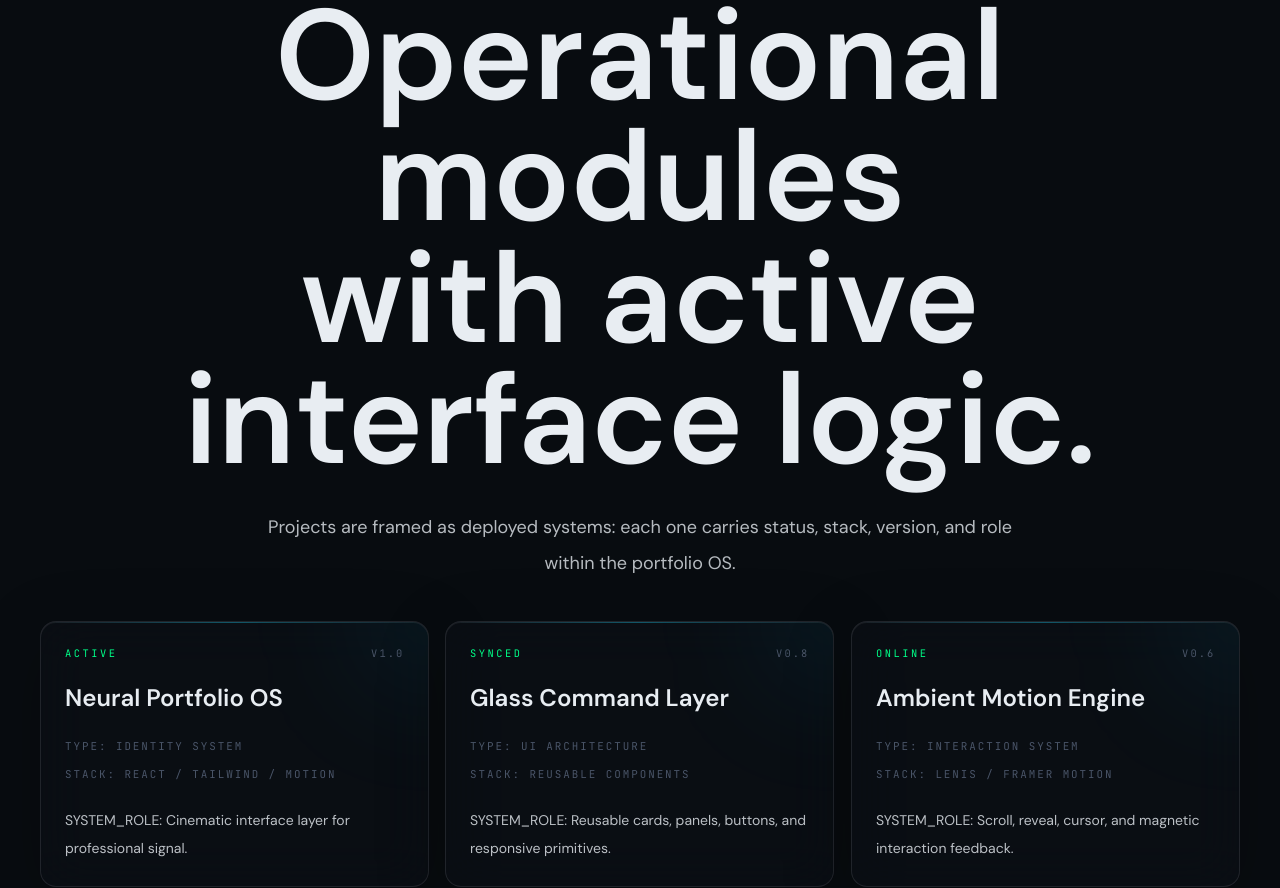
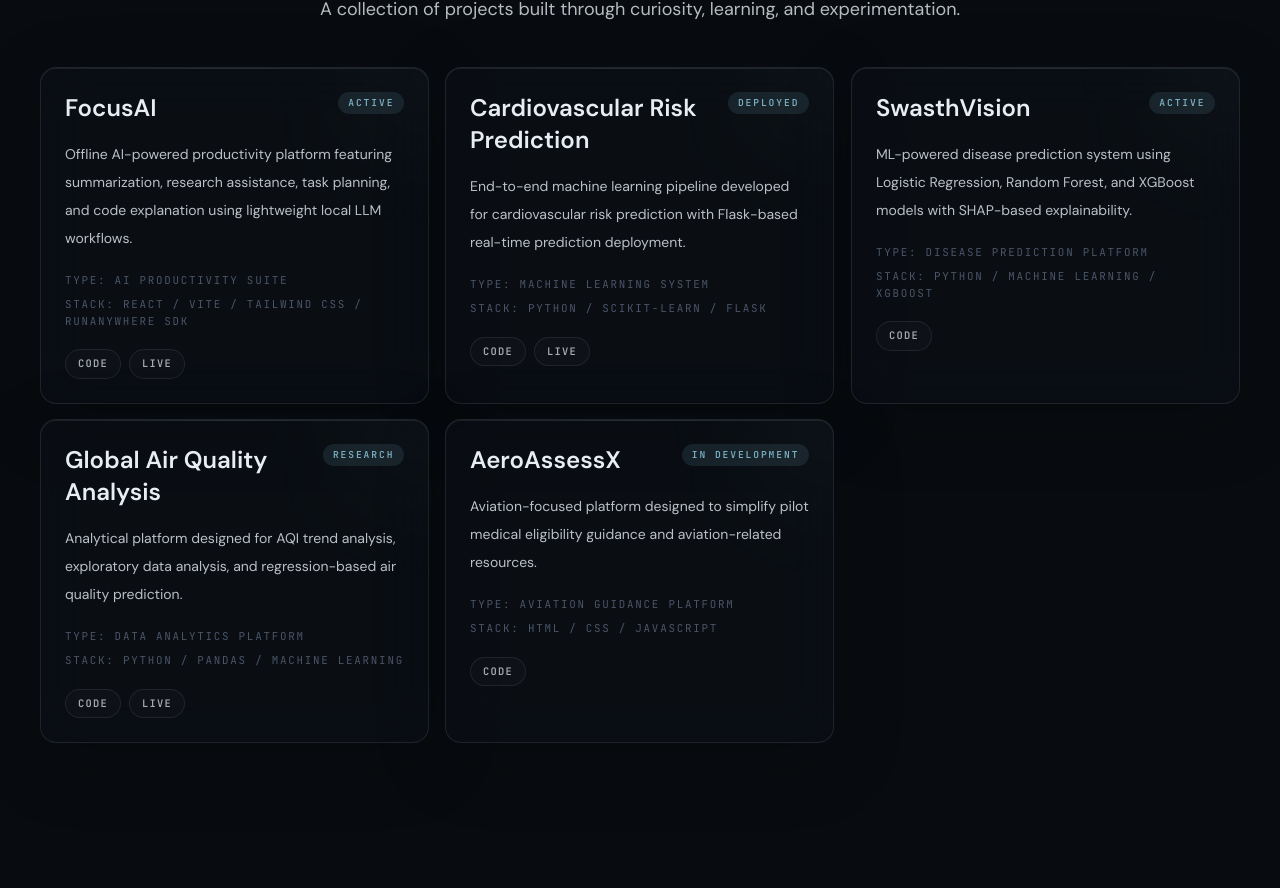
Before and after one commit to Tanya-sri30/Tanya-Portfolio, a React (Vite) app: page / in a window 1280 px wide. Shown: the part 2180-3068 px from the top of the page. Built offline with nearby package versions, Linux system fonts and the light colour scheme.

Commit message:
project section fix

```diff
--- a/src/components/ui/GlassCard.jsx
+++ b/src/components/ui/GlassCard.jsx
@@ -7,14 +7,14 @@ function GlassCard({ children, className = '', contentClassName = '' }) {
       className={cn(
         'group relative w-full overflow-hidden rounded-2xl border border-[color:var(--color-glass-border)]',
         'bg-[color:var(--color-glass-surface)] shadow-[var(--shadow-glass)] backdrop-blur-xl',
-        'transition duration-500 ease-out hover:border-[color:var(--color-cyan-border-strong)] hover:shadow-[var(--shadow-glass-hover)] motion-reduce:transform-none',
+        'transition duration-500 ease-out hover:border-[rgba(148,210,232,0.2)] hover:shadow-[var(--shadow-glass-hover)] motion-reduce:transform-none',
         className,
       )}
       strength={0.08}
       max={8}
     >
-      <span className="pointer-events-none absolute inset-x-0 top-0 h-px bg-gradient-to-r from-transparent via-[rgba(0,212,255,0.45)] to-transparent opacity-70" />
-      <span className="pointer-events-none absolute -right-16 -top-16 h-32 w-32 rounded-full bg-[rgba(0,212,255,0.1)] blur-3xl transition duration-500 group-hover:bg-[rgba(0,212,255,0.16)]" />
+      <span className="pointer-events-none absolute inset-x-0 top-0 h-px bg-gradient-to-r from-transparent via-[rgba(148,210,232,0.2)] to-transparent opacity-50" />
+      <span className="pointer-events-none absolute -right-16 -top-16 h-32 w-32 rounded-full bg-[rgba(148,210,232,0.06)] blur-3xl transition duration-500 group-hover:bg-[rgba(148,210,232,0.1)]" />
       <div className={cn('relative p-4 sm:p-6', contentClassName)}>{children}</div>
     </MagneticHover>
   )
--- a/src/data/systemModules.js
+++ b/src/data/systemModules.js
@@ -30,30 +30,50 @@ export const operatorMetadata = [
   },
 ]
 
-export const deployedSystems = [
+export const PROJECTS = [
   {
-    name: 'Neural Portfolio OS',
+    name: 'FocusAI',
     status: 'ACTIVE',
-    type: 'Identity System',
-    stack: 'React / Tailwind / Motion',
+    type: 'AI Productivity Suite',
+    stack: 'React / Vite / Tailwind CSS / RunAnywhere SDK',
     version: 'v1.0',
-    role: 'Cinematic interface layer for professional signal.',
+    role: 'Offline AI-powered productivity platform featuring summarization, research assistance, task planning, and code explanation using lightweight local LLM workflows.',
+    github: 'https://github.com/Tanya-sri30/focus-Ai',
+    live: 'focus-ai-sepia.vercel.app',
   },
   {
-    name: 'Glass Command Layer',
-    status: 'SYNCED',
-    type: 'UI Architecture',
-    stack: 'Reusable Components',
-    version: 'v0.8',
-    role: 'Reusable cards, panels, buttons, and responsive primitives.',
+    name: 'Cardiovascular Risk Prediction',
+    status: 'DEPLOYED',
+    type: 'Machine Learning System',
+    stack: 'Python / Scikit-learn / Flask',
+    role: 'End-to-end machine learning pipeline developed for cardiovascular risk prediction with Flask-based real-time prediction deployment.',
+    github: 'https://github.com/Tanya-sri30/cardiovascular-risk-prediction',
+    live: 'https://cardiovascular-risk-prediction-0byp.onrender.com',
   },
   {
-    name: 'Ambient Motion Engine',
-    status: 'ONLINE',
-    type: 'Interaction System',
-    stack: 'Lenis / Framer Motion',
-    version: 'v0.6',
-    role: 'Scroll, reveal, cursor, and magnetic interaction feedback.',
+    name: 'SwasthVision',
+    status: 'ACTIVE',
+    type: 'Disease Prediction Platform',
+    stack: 'Python / Machine Learning / XGBoost',
+    role: 'ML-powered disease prediction system using Logistic Regression, Random Forest, and XGBoost models with SHAP-based explainability.',
+    github: 'https://github.com/Tanya-sri30/swasthvision',
+  },
+  {
+    name: 'Global Air Quality Analysis',
+    status: 'RESEARCH',
+    type: 'Data Analytics Platform',
+    stack: 'Python / Pandas / Machine Learning',
+    role: 'Analytical platform designed for AQI trend analysis, exploratory data analysis, and regression-based air quality prediction.',
+    github: 'https://github.com/Tanya-sri30/Global-Air-Quality-Analysis',
+    live: 'https://global-air-quality-analysis.vercel.app/',
+  },
+  {
+    name: 'AeroAssessX',
+    status: 'IN DEVELOPMENT',
+    type: 'Aviation Guidance Platform',
+    stack: 'HTML / CSS / JavaScript',
+    role: 'Aviation-focused platform designed to simplify pilot medical eligibility guidance and aviation-related resources.',
+    github: 'https://github.com/Tanya-sri30/AeroAssessX',
   },
 ]
 
--- a/src/sections/DeployedSystemsSection.jsx
+++ b/src/sections/DeployedSystemsSection.jsx
@@ -2,41 +2,63 @@ import StaggerContainer from '../components/animations/StaggerContainer.jsx'
 import Section from '../components/Section.jsx'
 import GlassCard from '../components/ui/GlassCard.jsx'
 import SectionIntro from '../components/ui/SectionIntro.jsx'
-import { deployedSystems } from '../data/systemModules.js'
+import { PROJECTS } from '../data/systemModules.js'
 
 function DeployedSystemsSection() {
   return (
     <Section id="projects" spacing="spacious">
       <SectionIntro
-        eyebrow="DEPLOYED SYSTEMS"
-        title="Operational modules with active interface logic."
-        description="Projects are framed as deployed systems: each one carries status, stack, version, and role within the portfolio OS."
-        titleClassName="max-w-5xl text-4xl sm:text-6xl lg:text-7xl"
+        eyebrow="PROJECTS"
+
+        description="A collection of projects built through curiosity, learning, and experimentation."
+        titleClassName="max-w-5xl text-4md sm:text-6xl lg:text-7xl"
       />
 
       <StaggerContainer className="mt-10 grid gap-4 lg:grid-cols-3">
-        {deployedSystems.map((system) => (
+        {PROJECTS.map((system) => (
           <StaggerContainer.Item key={system.name}>
             <GlassCard className="h-full">
               <div className="flex h-full flex-col text-left">
-                <div className="flex items-center justify-between gap-4">
-                  <p className="font-system text-[0.65rem] uppercase tracking-[0.24em] text-[color:var(--color-success)]">
+                <div className="flex items-start justify-between gap-3">
+                  <h3 className="text-2xl font-semibold text-[color:var(--color-text-primary)]">
+                    {system.name}
+                  </h3>
+                  <p className="whitespace-nowrap rounded-full bg-[rgba(148,210,232,0.1)] px-2.5 py-1 font-system text-[0.6rem] font-semibold uppercase tracking-[0.2em] text-[rgba(148,210,232,0.8)]">
                     {system.status}
                   </p>
-                  <p className="font-system text-[0.65rem] uppercase tracking-[0.2em] text-[color:var(--color-text-muted)]">
-                    {system.version}
-                  </p>
                 </div>
-                <h3 className="mt-5 text-2xl font-semibold text-[color:var(--color-text-primary)]">
-                  {system.name}
-                </h3>
-                <div className="mt-6 grid gap-3 font-system text-[0.68rem] uppercase tracking-[0.18em] text-[color:var(--color-text-muted)]">
-                  <span>TYPE: {system.type}</span>
-                  <span>STACK: {system.stack}</span>
+
+                <p className="mt-4 text-sm leading-7 text-[color:var(--color-text-primary)]/80">
+                  {system.role}
+                </p>
+
+                <div className="mt-5 space-y-2 font-system text-[0.68rem] uppercase tracking-[0.16em] text-[color:var(--color-text-muted)]">
+                  <span className="block">TYPE: {system.type}</span>
+                  <span className="block">STACK: {system.stack}</span>
                 </div>
-                <p className="mt-6 text-sm leading-7 text-[color:var(--color-text-primary)]/80">
-                  SYSTEM_ROLE: {system.role}
-                </p>
+
+                <div className="mt-5 flex flex-wrap items-center gap-2">
+                  {system.github && (
+                    <a
+                      href={system.github}
+                      target="_blank"
+                      rel="noreferrer"
+                      className="inline-flex rounded-full border border-[rgba(232,237,242,0.08)] bg-[rgba(232,237,242,0.02)] px-3 py-1.5 font-system text-[0.65rem] font-semibold uppercase tracking-[0.12em] text-[color:var(--color-text-primary)]/70 transition duration-300 hover:border-[rgba(148,210,232,0.16)] hover:bg-[rgba(148,210,232,0.06)] hover:text-[color:var(--color-text-primary)]/85"
+                    >
+                      Code
+                    </a>
+                  )}
+                  {system.live && (
+                    <a
+                      href={system.live.startsWith('http') ? system.live : `https://${system.live}`}
+                      target="_blank"
+                      rel="noreferrer"
+                      className="inline-flex rounded-full border border-[rgba(232,237,242,0.08)] bg-[rgba(232,237,242,0.02)] px-3 py-1.5 font-system text-[0.65rem] font-semibold uppercase tracking-[0.12em] text-[color:var(--color-text-primary)]/70 transition duration-300 hover:border-[rgba(148,210,232,0.16)] hover:bg-[rgba(148,210,232,0.06)] hover:text-[color:var(--color-text-primary)]/85"
+                    >
+                      Live
+                    </a>
+                  )}
+                </div>
               </div>
             </GlassCard>
           </StaggerContainer.Item>
```
